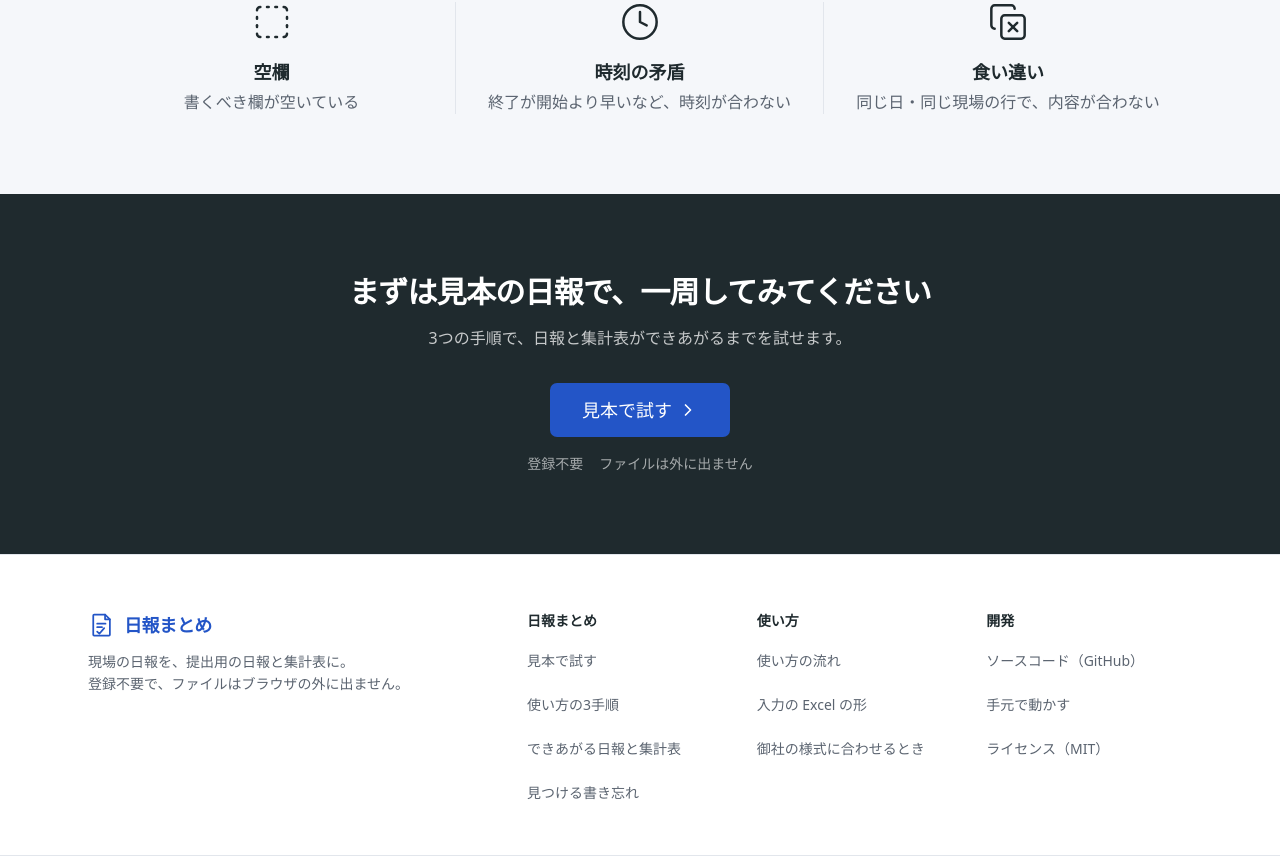
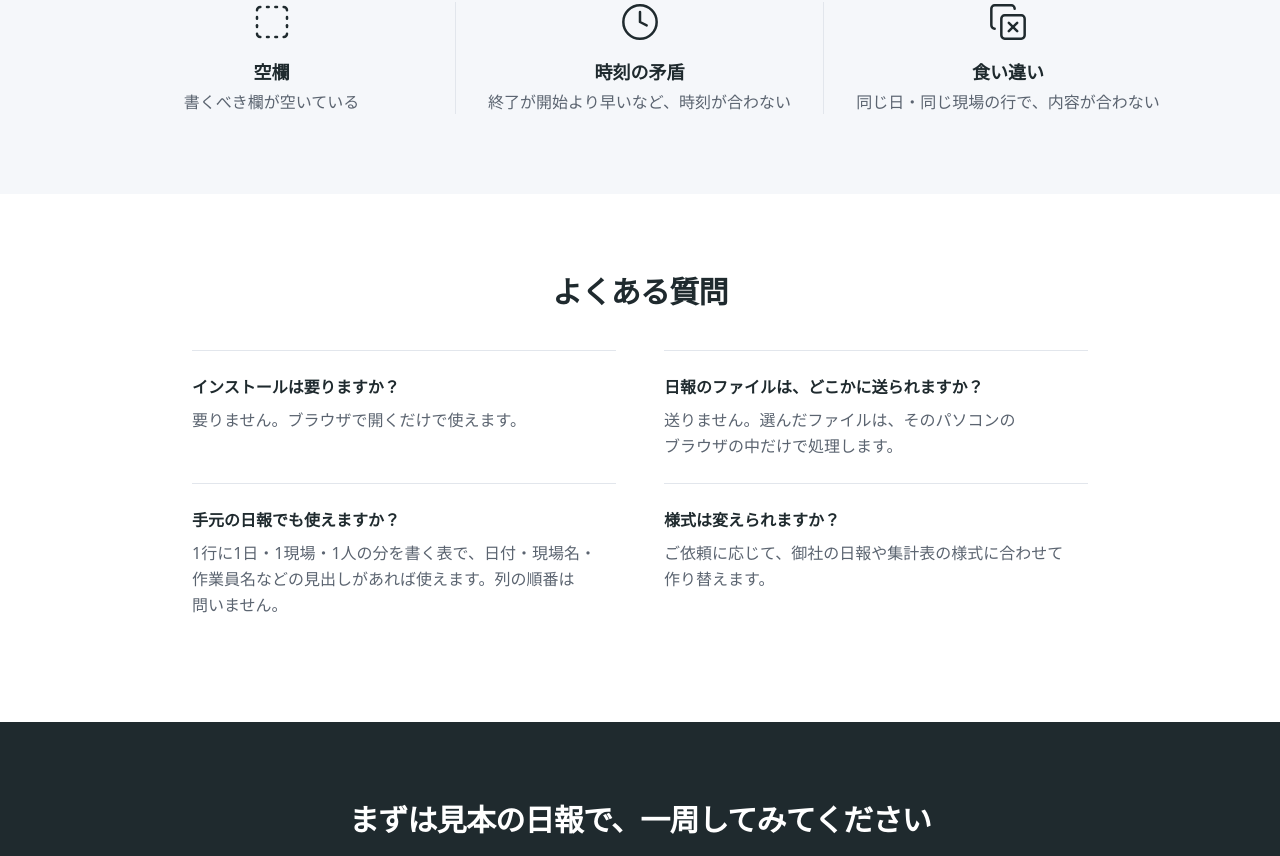
Before and after one commit to nemonsoon/construction-daily-report, a React (Vite) app: page / in a window 1280 px wide. Shown: the part 2301-3157 px from the top of the page. Built offline with nearby package versions, Linux system fonts and the light colour scheme.

Commit message:
feat: add a frequently asked questions section before the closing call to action

```diff
--- a/src/app/App.tsx
+++ b/src/app/App.tsx
@@ -1,5 +1,6 @@
 import { ChecksSection } from "./ChecksSection.tsx";
 import { ClosingCta } from "./ClosingCta.tsx";
+import { FaqSection } from "./FaqSection.tsx";
 import { Hero } from "./Hero.tsx";
 import { HowItWorksSection } from "./HowItWorksSection.tsx";
 import { OutputsSection } from "./OutputsSection.tsx";
@@ -21,6 +22,7 @@ export function App() {
 					<HowItWorksSection />
 					<OutputsSection />
 					<ChecksSection />
+					<FaqSection />
 					<ClosingCta />
 				</div>
 				<div hidden={screen !== "app"}>
--- /dev/null
+++ b/src/app/FaqSection.tsx
@@ -0,0 +1,50 @@
+// 答えは短く4つだけなので、開いたり閉じたりせず最初から並べて見せる
+const FAQS = [
+	{
+		question: "インストールは要りますか？",
+		answer: "要りません。ブラウザで開くだけで使えます。",
+	},
+	{
+		question: "日報のファイルは、どこかに送られますか？",
+		answer:
+			"送りません。選んだファイルは、そのパソコンのブラウザの中だけで処理します。",
+	},
+	{
+		question: "手元の日報でも使えますか？",
+		answer:
+			"1行に1日・1現場・1人の分を書く表で、日付・現場名・作業員名などの見出しがあれば使えます。列の順番は問いません。",
+	},
+	{
+		question: "様式は変えられますか？",
+		answer: "ご依頼に応じて、御社の日報や集計表の様式に合わせて作り替えます。",
+	},
+];
+
+export function FaqSection() {
+	return (
+		<section
+			aria-labelledby="faq-title"
+			className="mx-auto max-w-6xl px-4 py-14 sm:px-6 sm:py-20"
+		>
+			<h2
+				id="faq-title"
+				className="scroll-mt-24 text-center text-2xl font-bold tracking-tight [word-break:auto-phrase] sm:text-3xl"
+			>
+				よくある質問
+			</h2>
+			<dl className="mx-auto mt-10 grid max-w-4xl gap-x-12 md:grid-cols-2">
+				{FAQS.map(({ question, answer }) => (
+					<div
+						key={question}
+						className="border-t border-line py-6 [word-break:auto-phrase]"
+					>
+						<dt className="font-bold">{question}</dt>
+						<dd className="mt-2 leading-relaxed text-muted-foreground">
+							{answer}
+						</dd>
+					</div>
+				))}
+			</dl>
+		</section>
+	);
+}
--- a/src/app/SiteFooter.tsx
+++ b/src/app/SiteFooter.tsx
@@ -12,6 +12,7 @@ const COLUMNS = [
 			{ label: "使い方の3手順", href: "#flow-title" },
 			{ label: "できあがる日報と集計表", href: "#outputs-title" },
 			{ label: "見つける書き忘れ", href: "#checks-title" },
+			{ label: "よくある質問", href: "#faq-title" },
 		],
 	},
 	{
```
